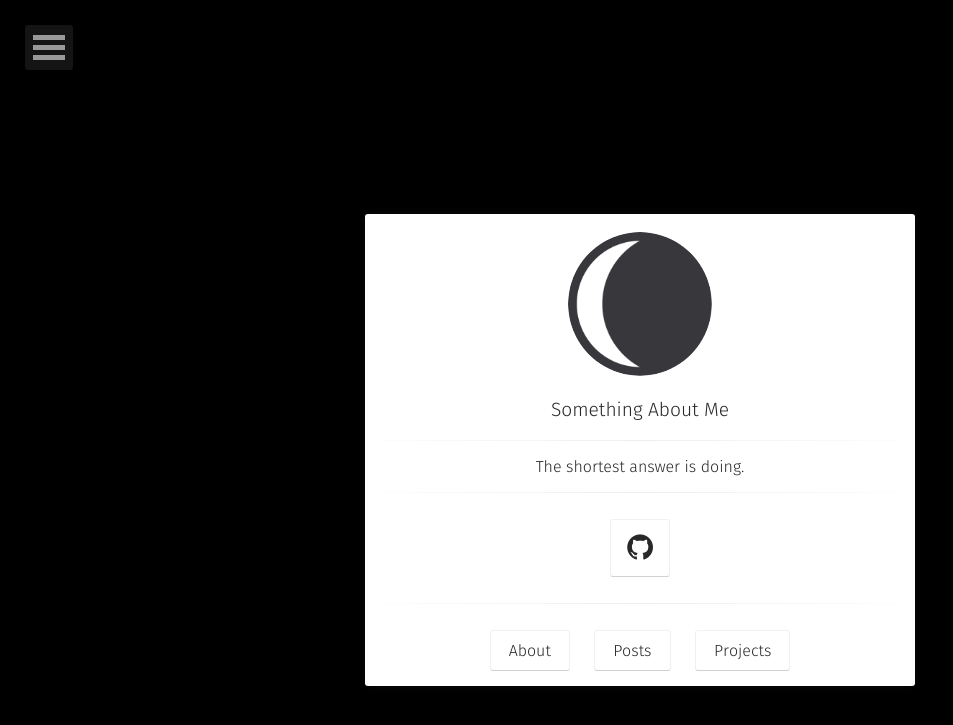
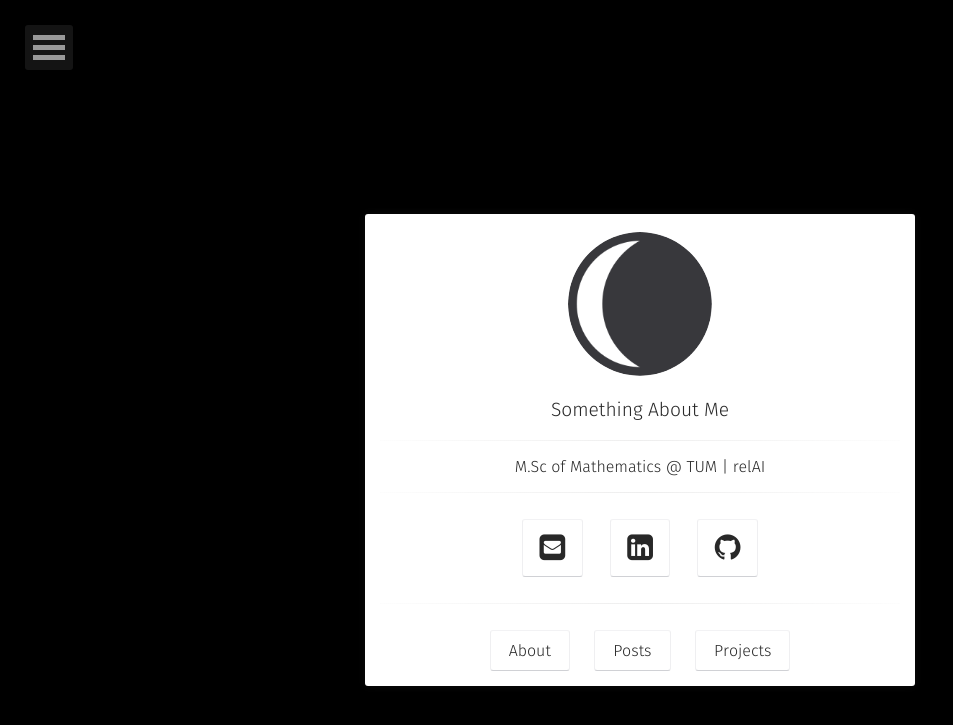
Before and after one commit to ZiqingZhao/ZiqingZhao.github.io, a Jekyll site: the page built from index.html, in a window 1280 px wide. Shown: the top 725 px of the page, without its empty margins (0-953 px from the left). Built offline with Jekyll 4.4.1, drawn with Linux system fonts in a browser that asks for light colours; some web fonts are replaced.

Commit message:
update profile

```diff
--- a/_config.yml
+++ b/_config.yml
@@ -1,9 +1,9 @@
 # Site
 title:              Something About Me
-bio:                'The shortest answer is doing.'
+bio:                'M.Sc of Mathematics @ TUM | relAI'
 description:        "The shortest answer is doing."
 reading_time:       true
-words_per_minute:   160
+words_per_minute:   150
 logo:               'assets/img/logo.png'
 background:         'assets/img/placeholder-big.jpg'
 tiled_bg:           false   # Set this true if you want to tile your background image, otherwise it will be covered
@@ -37,12 +37,12 @@ disqus_shortname:   taylantatli
   #ad-client:
   #ad-slot:
 #bing-verify:
-#email:
+email: ziqingzhao.23@gmail.com
 #twitter:            username
 #facebook:           username
-github-url:         ZiqingZhao
+github-url: https://github.com/ZiqingZhao
 #stackoverflow:     123456/username   from a "http://stackoverflow.com/users/123456/username" link
-#linkedin:          username
+linkedin: https://www.linkedin.com/in/ziqingzhao/
 #xing:              username
 #instagram:          username
 #lastfm:            username
```
